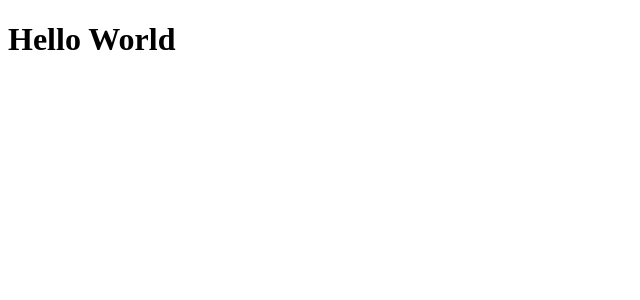
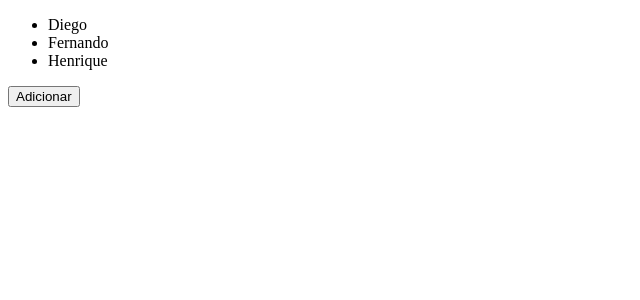
Before and after one commit to diegohts/react-unit-testing, a React (Vite) app: page / in a window 1280 px wide. Shown: the top 300 px of the page, without its empty margins (0-640 px from the left). Built offline with nearby package versions, Linux system fonts and the light colour scheme.

Commit message:
Testing the application that adds a new element to the existing list.

```diff
--- a/src/App.tsx
+++ b/src/App.tsx
@@ -1,8 +1,25 @@
+import { useState } from "react"
 
 function App() {
+  const [list, setList] = useState(['Diego', 'Fernando', 'Henrique']);
+
+  function addToList() {
+    setList(state => [...state, 'Novo']);
+  }
 
   return (
-      <h1>Hello World</h1>
+      <>
+        <ul>
+          {
+            list.map(item =>
+              <li key={item}>
+                  { item }
+              </li>
+            )
+          }
+        </ul>
+        <button onClick={addToList}>Adicionar</button>
+      </>
   )
 }
 
```
Also changed, not shown: 1 other file (tests, documents, lock files or other folders).
